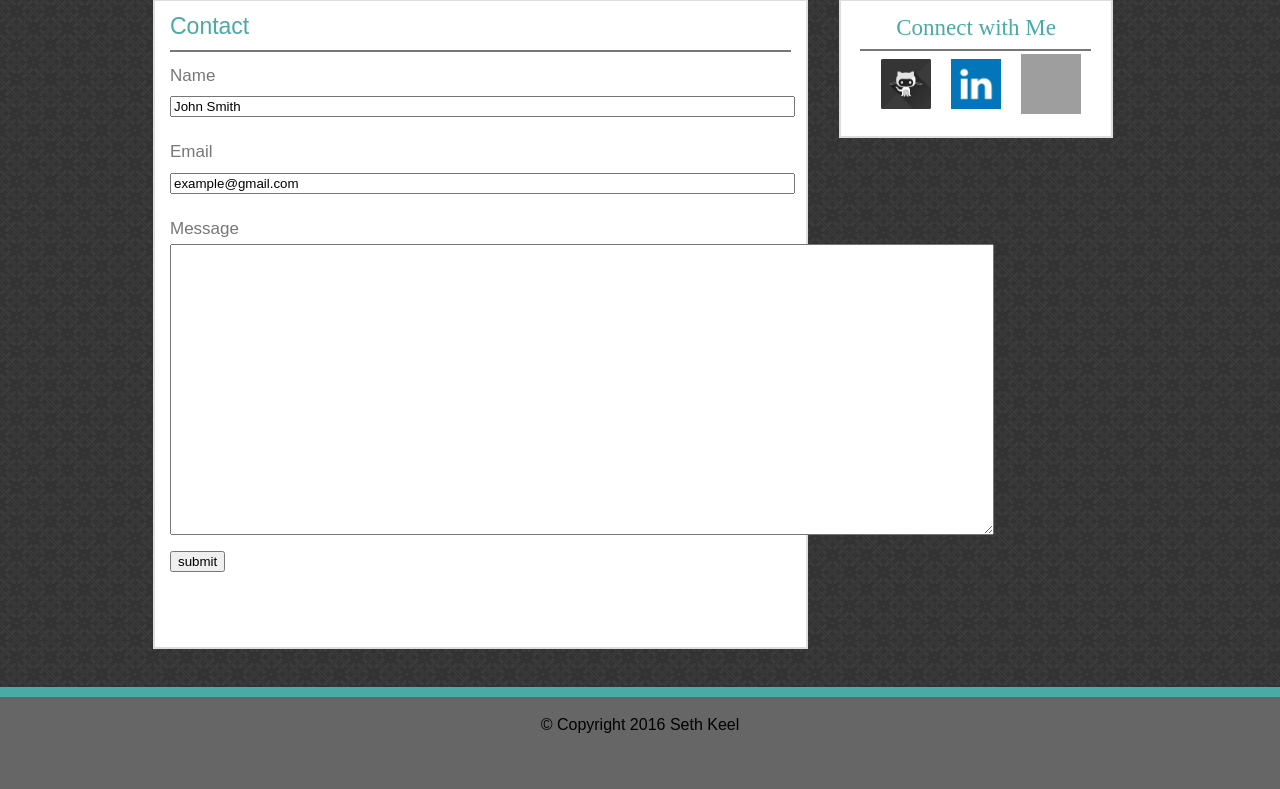
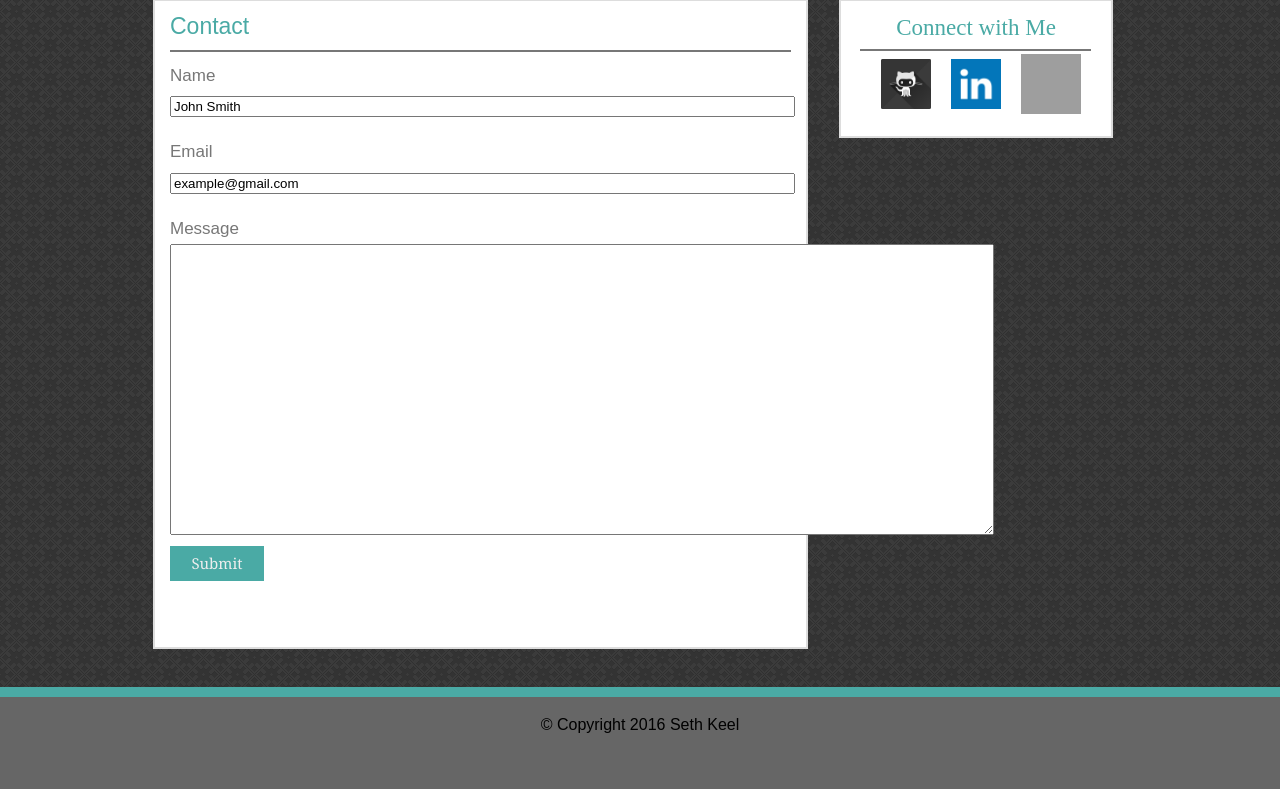
Before and after one commit to s95116/Basic-Portfolio, a PHP site: page /contact.html in a window 1280 px wide. Shown: the part 107-896 px from the top of the page. Run offline with PHP 8.4, Linux system fonts and the light colour scheme; grey boxes are pictures that could not be loaded.

Commit message:
fixed submit button on contact page

```diff
--- a/assets/css/style.css
+++ b/assets/css/style.css
@@ -121,6 +121,17 @@ h2{
 	width:97%;
 }
 
+#submit-button {
+	background-color: #4aaaa5;
+	color:#eeeeee;
+	width:94px;
+	height:35px;
+	border:0;
+	font-size: 15px;
+	text-align: center;
+	font-family: 'Georgia', Times, 'Times New Roman', serif;
+}
+
 #github {
 	width:50px;
 	height:50px;
--- a/contact.html
+++ b/contact.html
@@ -35,7 +35,7 @@
                     <input type="text" name="email" value="example@gmail.com" id="email-input-field">
                 <p>Message</p>
                     <textarea name="message" rows="19" cols="100" id="message-field"></textarea>
-                <p><input type="submit" value="submit" id="submit-button"></p>
+                <p><input type="submit" value="Submit" id="submit-button"></p>
 
 
             </form>
```
